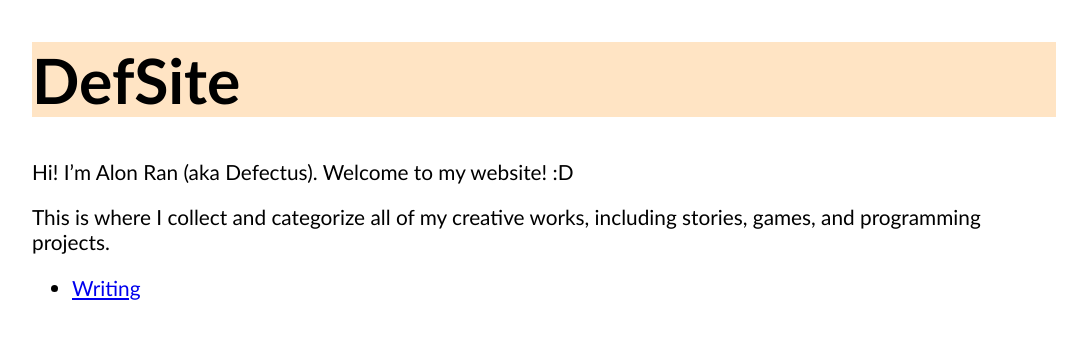
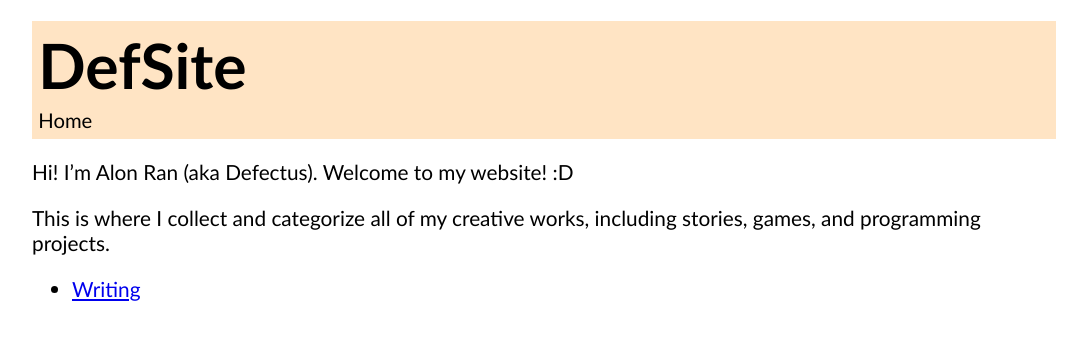
Before and after one commit to NewDefectus/newdefectus.github.io, a Jekyll site: the page built from index.md, in a window 1280 px wide. Shown: the top 340 px of the page, without its empty margins (96-1183 px from the left). Built offline with Jekyll 4.4.1, drawn with Linux system fonts in a browser that asks for light colours.

Commit message:
Move breadcrumbs into header

```diff
--- a/_includes/breadcrumbs.html
+++ b/_includes/breadcrumbs.html
@@ -13,5 +13,7 @@
             </a>
         {% endif %}
     {% endfor %}
+{% else %}
+Home
 {% endif %}
 </nav>
--- a/_includes/header.html
+++ b/_includes/header.html
@@ -1,3 +1,4 @@
 <header>
     <h1>{{ site.title }}</h1>
+    {% include breadcrumbs.html %}
 </header>
--- a/_layouts/default.html
+++ b/_layouts/default.html
@@ -9,7 +9,6 @@
     </head>
     <body>
         {% include header.html %}
-        {% include breadcrumbs.html %}
         <div id="content">{{ content }}</div>
     </body>
 </html>
--- a/_sass/main.scss
+++ b/_sass/main.scss
@@ -9,10 +9,17 @@
 header {
     background-color: #ffe4c4;
     font-size: 1.5em;
+    margin-top: 0.67em;
+    padding: 0.2em;
+}
+
+header h1 {
+    margin-bottom: 0.1em;
+    margin-top: 0;
 }
 
 nav {
-    font-size: 0.8em;
+    font-size: 0.65em;
 }
 
 @media (prefers-color-scheme: dark) {
```
